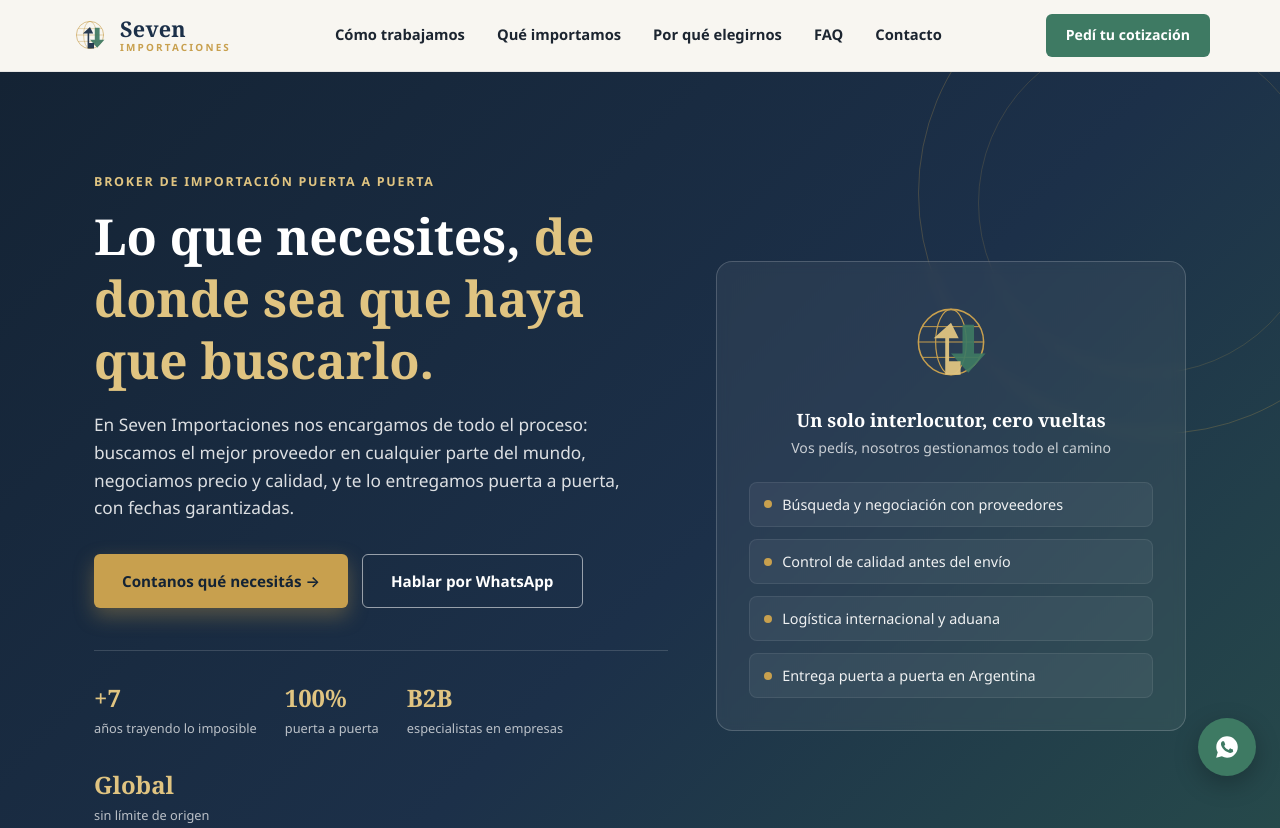
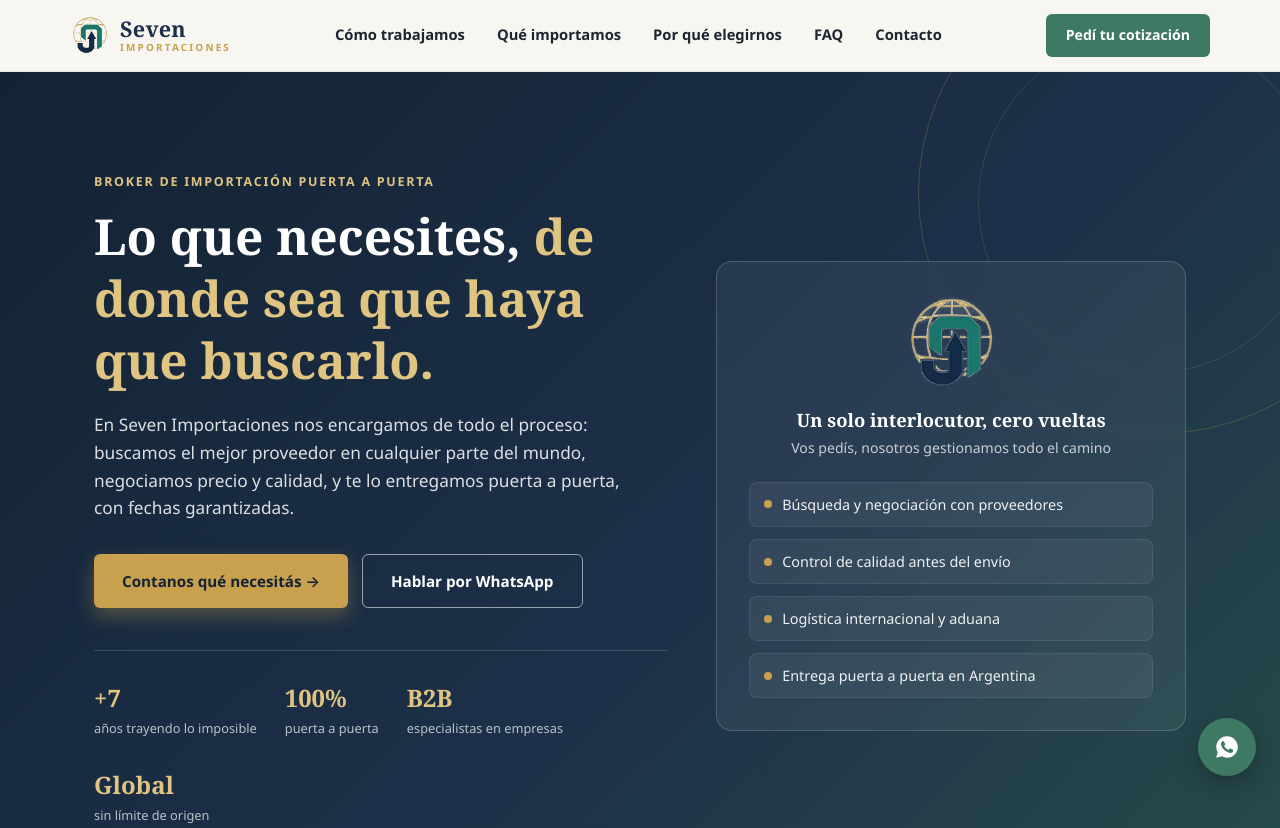
Before and after one commit to SolAlak/Seven-Imports, a plain HTML site: page index.html in a window 1280 px wide. Shown: the top 828 px of the page. Drawn offline with Linux system fonts and the light colour scheme.

Commit message:
Add files via upload

```diff
--- a/index.html
+++ b/index.html
@@ -3,6 +3,8 @@
 <head>
 <meta charset="UTF-8">
 <meta name="viewport" content="width=device-width, initial-scale=1.0">
+<link rel="icon" type="image/png" href="favicon-32.png">
+<link rel="apple-touch-icon" href="apple-touch-icon.png">
 <title>Importar Productos a Argentina | Broker de Importación Puerta a Puerta – Seven Importaciones</title>
 <meta name="description" content="¿Necesitás importar un producto? Seven Importaciones es tu broker de importación puerta a puerta: buscamos proveedores en cualquier parte del mundo, gestionamos aduana y logística, y garantizamos calidad, precio y plazos. Cotizá gratis.">
 <meta name="keywords" content="importar productos, broker de importación, importación puerta a puerta, cómo importar a Argentina, agente de importación, importar desde China, importación de mercadería, comercio exterior">
@@ -594,16 +596,7 @@
 <header>
   <div class="container nav-wrap">
     <a href="#" class="brand">
-      <svg width="40" height="40" viewBox="0 0 100 100">
-        <circle cx="50" cy="50" r="34" fill="none" stroke="#c8a04e" stroke-width="1.6"/>
-        <ellipse cx="50" cy="50" rx="16" ry="34" fill="none" stroke="#c8a04e" stroke-width="1.2"/>
-        <line x1="16" y1="50" x2="84" y2="50" stroke="#c8a04e" stroke-width="1.2"/>
-        <line x1="20" y1="34" x2="80" y2="34" stroke="#c8a04e" stroke-width="1"/>
-        <line x1="20" y1="66" x2="80" y2="66" stroke="#c8a04e" stroke-width="1"/>
-        <path d="M38 40 L38 66 L48 66 L48 52 L64 52 L64 66 L50 84 L36 66" fill="none"/>
-        <path d="M62 32 L62 62 L50 62 L68 82 L86 62 L74 62 L74 32 Z" fill="#3e7a63" opacity="0.92"/>
-        <path d="M32 46 L44 46 L44 84 L60 84 L60 70 L48 70 L48 46 L58 46 L50 30 Z" fill="#1c3049" opacity="0.95"/>
-      </svg>
+      <img src="logo-icon.png" alt="Seven Importaciones" width="40" height="40" style="object-fit:contain;">
       <span class="brand-text">
         <span class="name">Seven</span>
         <span class="sub">IMPORTACIONES</span>
@@ -647,15 +640,7 @@
       </div>
     </div>
     <div class="hero-visual">
-      <svg class="mark" viewBox="0 0 100 100">
-        <circle cx="50" cy="50" r="34" fill="none" stroke="#c8a04e" stroke-width="1.6"/>
-        <ellipse cx="50" cy="50" rx="16" ry="34" fill="none" stroke="#c8a04e" stroke-width="1.2"/>
-        <line x1="16" y1="50" x2="84" y2="50" stroke="#c8a04e" stroke-width="1.2"/>
-        <line x1="20" y1="34" x2="80" y2="34" stroke="#c8a04e" stroke-width="1"/>
-        <line x1="20" y1="66" x2="80" y2="66" stroke="#c8a04e" stroke-width="1"/>
-        <path d="M62 32 L62 62 L50 62 L68 82 L86 62 L74 62 L74 32 Z" fill="#3e7a63" opacity="0.92"/>
-        <path d="M32 46 L44 46 L44 84 L60 84 L60 70 L48 70 L48 46 L58 46 L50 30 Z" fill="#e0c481" opacity="0.95"/>
-      </svg>
+      <img class="mark" src="logo-icon.png" alt="Seven Importaciones" style="width:96px;height:96px;object-fit:contain;margin:0 auto 18px;">
       <h3>Un solo interlocutor, cero vueltas</h3>
       <p>Vos pedís, nosotros gestionamos todo el camino</p>
       <ul>
@@ -911,11 +896,7 @@
   <div class="container">
     <div class="footer-grid">
       <div class="footer-brand">
-        <svg width="30" height="30" viewBox="0 0 100 100">
-          <circle cx="50" cy="50" r="34" fill="none" stroke="#c8a04e" stroke-width="2"/>
-          <path d="M62 32 L62 62 L50 62 L68 82 L86 62 L74 62 L74 32 Z" fill="#3e7a63"/>
-          <path d="M32 46 L44 46 L44 84 L60 84 L60 70 L48 70 L48 46 L58 46 L50 30 Z" fill="#e0c481"/>
-        </svg>
+        <img src="logo-icon.png" alt="Seven Importaciones" width="30" height="30" style="object-fit:contain;">
         <span class="name">Seven Importaciones</span>
       </div>
       <nav>
```
Also changed, not shown: apple-touch-icon.png (added), favicon-32.png (added), logo-icon.png (added).
